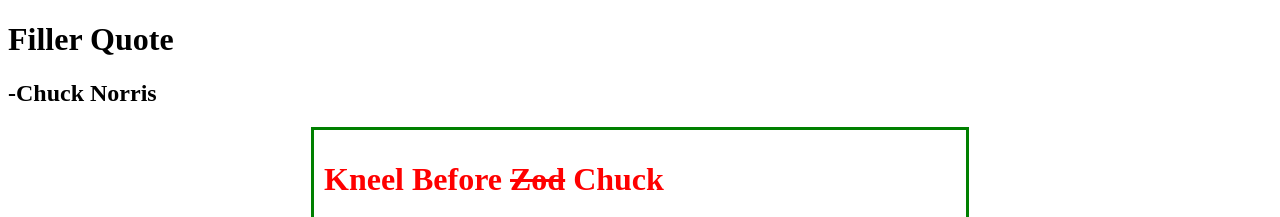
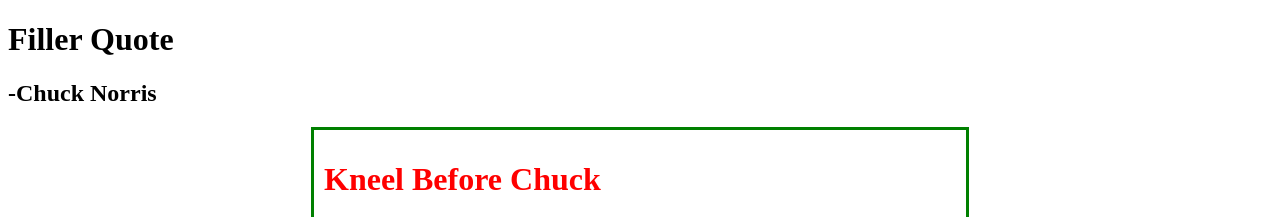
Before and after one commit to Oceas/eloquent-quoting, a plain HTML site: page index.html in a window 1280 px wide. Shown: the top 217 px of the page. Drawn offline with nearby package versions, Linux system fonts and the light colour scheme; no server answers.

```diff
--- a/index.html
+++ b/index.html
@@ -35,7 +35,7 @@
     <h2 id="author">-Chuck Norris</h2>
 
 <div class="center">
-  <h1 style="color:red;">Kneel Before <strike>Zod</strike> Chuck</h1>
+  <h1 style="color:red;">Kneel Before Chuck</h1>
   <img style="width:100%;"src="our_god.jpg" />
 </div>
 <a href="https://github.com/Oceas/norris-quoting"><img src="As_seen_on_github.png" class="github-logo"></a>
```
